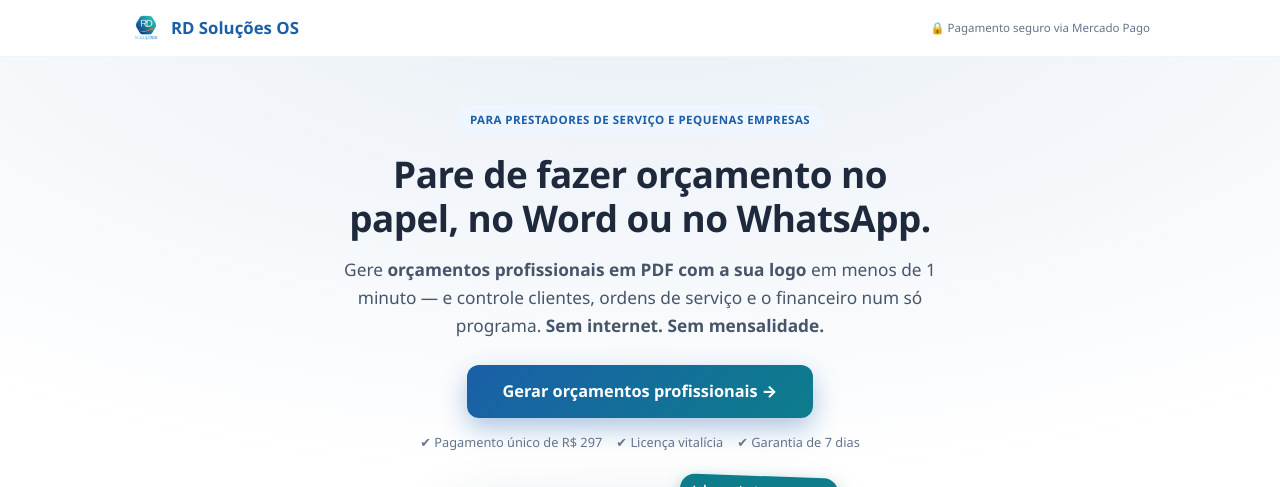
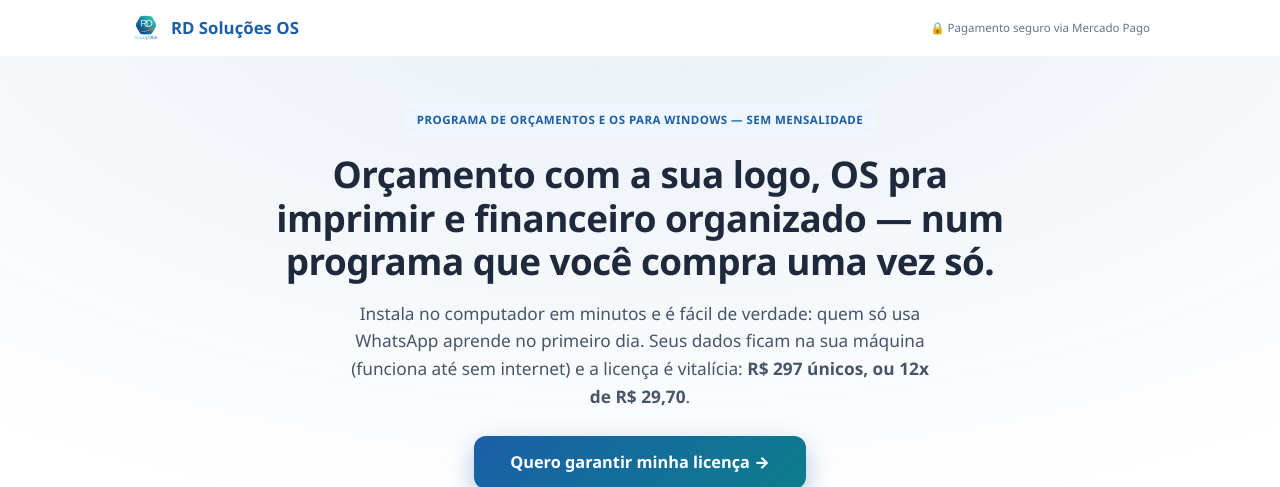
Before and after one commit to wrodrigow/rdsolucoes-os-platform, a Flask app: page /lp in a window 1280 px wide. Shown: the top 487 px of the page. Run offline with Flask 3, Linux system fonts and the light colour scheme; data comes from the database, SQL or seed files in the repository; data that the repository does not hold is empty.

Commit message:
LP: nova primeira dobra orientada a categoria + oferta (Variante C do parecer)
- Eyebrow define produto/plataforma/modelo: programa p/ Windows, sem mensalidade
- H1 orientado a solucao, espelha os 3 entregaveis validados pelos anuncios
  (orcamento com logo, OS pra imprimir, financeiro) + diferencial compra unica
- Sub mata objecoes (facilidade, dados locais, preco com parcelamento visivel)
- CTA principal honesto ('Quero garantir minha licenca') + CTA secundario de
  baixo compromisso ancorado nas telas reais (#telas) p/ destravar rolagem
- 'Sem internet' vira beneficio ('funciona ate sem internet') no sub e modulo

Co-Authored-By: Claude Fable 5 <noreply@anthropic.com>

```diff
--- a/app/templates/marketing/lp.html
+++ b/app/templates/marketing/lp.html
@@ -73,6 +73,8 @@ svg.ic{display:block;flex-shrink:0;}
 .cta-btn{display:inline-flex;align-items:center;justify-content:center;gap:8px;background:linear-gradient(135deg,#1a5fa8,#0d7d8c);color:#fff;font-size:1.02rem;font-weight:800;padding:16px 36px;border-radius:12px;text-decoration:none;border:none;cursor:pointer;box-shadow:0 10px 26px rgba(26,95,168,0.35);transition:transform .15s,box-shadow .15s;line-height:1.25;}
 .cta-btn:hover{transform:translateY(-2px);box-shadow:0 14px 30px rgba(26,95,168,0.4);}
 .cta-note{display:flex;justify-content:center;flex-wrap:wrap;gap:6px 14px;font-size:0.8rem;color:#64748b;margin-top:14px;}
+.cta-sec{display:inline-block;margin-top:14px;font-size:0.92rem;font-weight:700;color:#1a5fa8;text-decoration:none;border-bottom:1.5px dashed #93b8dc;padding-bottom:2px;}
+.cta-sec:hover{color:#0d7d8c;border-color:#0d7d8c;}
 .cta-note span{white-space:nowrap;}
 
 /* Vídeo real do sistema no hero */
@@ -293,14 +295,15 @@ body.bar-on .wa-float{bottom:88px;}
 <!-- Hero -->
 <div class="hero">
   <div class="wrap">
-    <div class="eyebrow">PARA PRESTADORES DE SERVIÇO E PEQUENAS EMPRESAS</div>
-    <h1>Pare de fazer orçamento no papel, no Word ou no WhatsApp.</h1>
-    <p class="sub">Gere <strong>orçamentos profissionais em PDF com a sua logo</strong> em menos de 1 minuto — e controle clientes, ordens de serviço e o financeiro num só programa. <strong>Sem internet. Sem mensalidade.</strong></p>
-    <a href="#comprar" class="cta-btn" onclick="if(typeof fbq!=='undefined')fbq('track','AddToCart',{value:{{ preco }},currency:'BRL'});">Gerar orçamentos profissionais →</a>
+    <div class="eyebrow">PROGRAMA DE ORÇAMENTOS E OS PARA WINDOWS — SEM MENSALIDADE</div>
+    <h1>Orçamento com a sua logo, OS pra imprimir e financeiro organizado — num programa que você compra uma vez só.</h1>
+    <p class="sub">Instala no computador em minutos e é fácil de verdade: quem só usa WhatsApp aprende no primeiro dia. Seus dados ficam na sua máquina (funciona até sem internet) e a licença é vitalícia: <strong>R$&nbsp;{{ '%.0f' % preco }} únicos, ou 12x de R$&nbsp;{{ parcela_fmt }}</strong>.</p>
+    <a href="#comprar" class="cta-btn" onclick="if(typeof fbq!=='undefined')fbq('track','AddToCart',{value:{{ preco }},currency:'BRL'});">Quero garantir minha licença →</a>
+    <div><a href="#telas" class="cta-sec">Ver o programa por dentro ↓</a></div>
     <div class="cta-note">
-      <span>✔ Pagamento único de R$&nbsp;{{ '%.0f' % preco }}</span>
-      <span>✔ Licença vitalícia</span>
-      <span>✔ Garantia de 7 dias</span>
+      <span>✔ Pagamento único — sem assinatura, sem surpresa</span>
+      <span>✔ Chave e download no e-mail em minutos</span>
+      <span>✔ Garantia incondicional de 7 dias</span>
     </div>
 
     <!-- Vídeo real do sistema -->
@@ -326,7 +329,7 @@ body.bar-on .wa-float{bottom:88px;}
 </div>
 
 <!-- Telas reais -->
-<section>
+<section id="telas">
   <div class="wrap">
     <h2 class="sec-title">Veja o RD OS por dentro — sem montagem</h2>
     <p class="sec-sub">Telas reais do sistema. É o mesmo programa que a própria RD Soluções usa todos os dias para atender seus clientes.</p>
@@ -385,7 +388,7 @@ body.bar-on .wa-float{bottom:88px;}
       <div class="mod"><div class="emj">🛠️</div><h3>Ordens de Serviço</h3><p>Orçamento aprovado vira OS com um clique. Controle o status até a conclusão.</p></div>
       <div class="mod"><div class="emj">💰</div><h3>Controle Financeiro</h3><p>Entradas, saídas, saldo por banco e gráficos. Importa extrato do banco em PDF.</p></div>
       <div class="mod"><div class="emj">📦</div><h3>Catálogo de Serviços</h3><p>Cadastre seus serviços com preço uma vez e monte orçamentos em segundos.</p></div>
-      <div class="mod"><div class="emj">🔒</div><h3>100% Offline</h3><p>Seus dados ficam no seu computador. Funciona sem internet, sem depender de ninguém.</p></div>
+      <div class="mod"><div class="emj">🔒</div><h3>Seus dados são seus</h3><p>Tudo fica no seu computador e funciona até sem internet — sem depender de servidor de ninguém.</p></div>
     </div>
   </div>
 </section>
```
